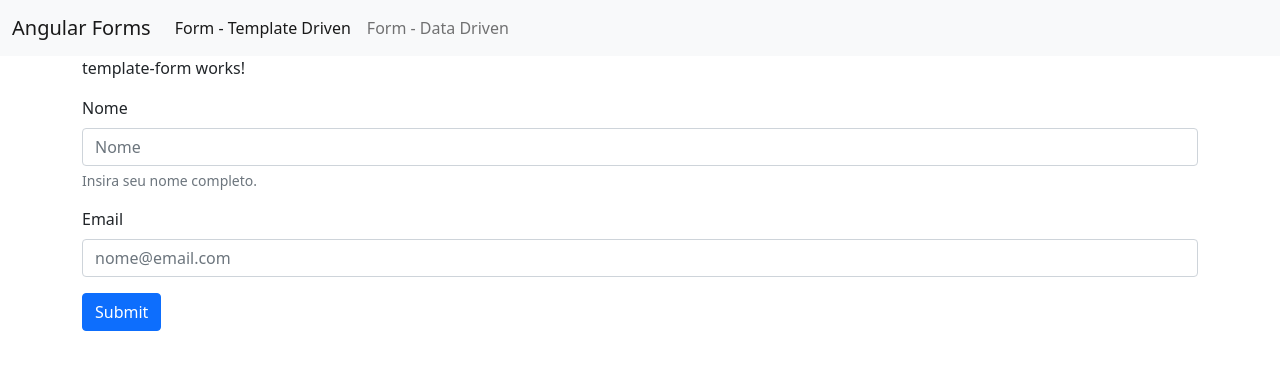
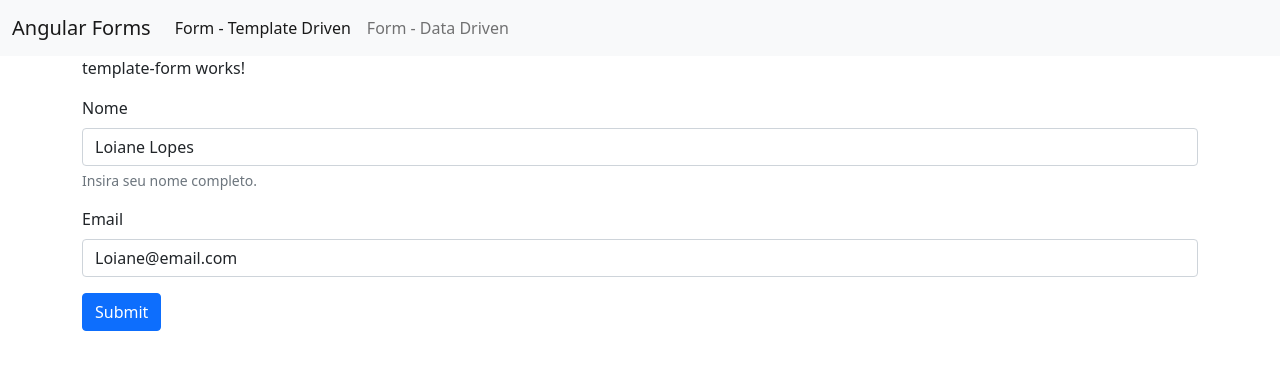
Before and after one commit to GustavoBomfim/formularios-templateDriven, an Angular app in the folder forms/: page /templateForm in a window 1280 px wide. Shown: the top 370 px of the page. Built offline with nearby package versions, Linux system fonts and the light colour scheme.

Commit message:
Inicializando valores com ngModel

```diff
--- a/forms/src/app/template-form/template-form.component.html
+++ b/forms/src/app/template-form/template-form.component.html
@@ -4,13 +4,13 @@
 
     <div class="mb-3">
       <label for="nome" class="form-label">Nome</label>
-      <input type="text" class="form-control" name="nome" id="nome"  placeholder="Nome" ngModel>
+      <input type="text" class="form-control" name="nome" id="nome"  placeholder="Nome" [ngModel]="usuario.nome">
       <div id="nameHelp" class="form-text">Insira seu nome completo. </div>
     </div>
 
     <div class="mb-3">
       <label for="email" class="form-label">Email</label>
-      <input type="email" class="form-control" name="email" id="email" placeholder="nome@email.com" ngModel>
+      <input type="email" class="form-control" name="email" id="email" placeholder="nome@email.com" [ngModel]="usuario.email">
     </div>
 
     <button type="submit" class="btn btn-primary">Submit</button>
--- a/forms/src/app/template-form/template-form.component.ts
+++ b/forms/src/app/template-form/template-form.component.ts
@@ -8,8 +8,14 @@ import { Component, OnInit } from '@angular/core';
 })
 export class TemplateFormComponent implements OnInit {
 
+  usuario: any = {
+    nome: 'Loiane Lopes',
+    email: 'Loiane@email.com'
+  }
+
   onSubmit(form: any){
-    console.log(form);
+    console.log(form.value);
+    console.log(this.usuario);
   }
   constructor() { }
 
```
